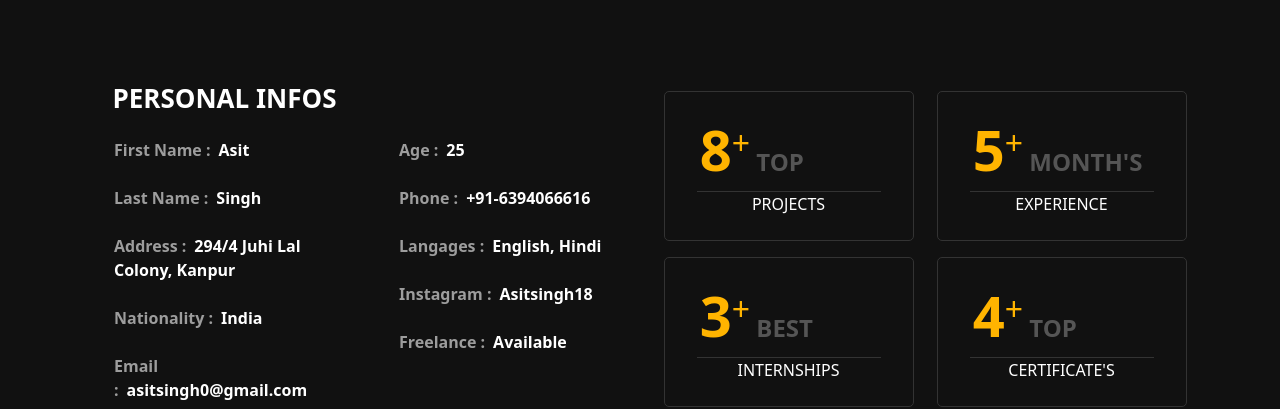
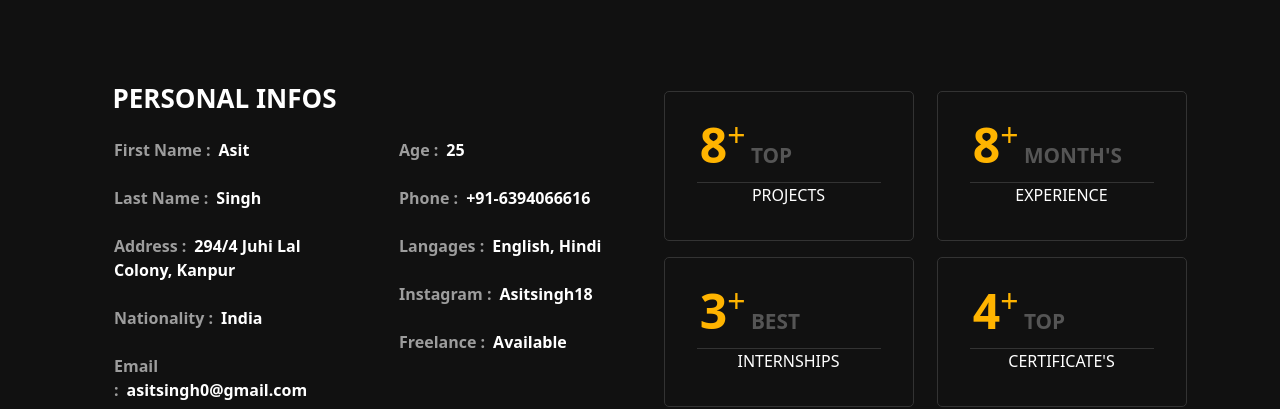
Before and after one commit to asitsi/potfolio, a React (Create React App) app: page / in a window 1280 px wide. Shown: the part 957-1366 px from the top of the page. Built offline with nearby package versions, Linux system fonts and the light colour scheme; no server answers; the HTML template or start-up script is replaced by a standard one; a web font is replaced by a local one.

Commit message:
image tesla convert into svg

```diff
--- a/src/components/Aboutus/About.css
+++ b/src/components/Aboutus/About.css
@@ -101,7 +101,7 @@ section h3 span {
   padding: 1.5rem 2rem;
 }
 .child h1 {
-  font-size: 1.5rem;
+  font-size: 1.3rem;
   color: #555555;
   padding: 0 0.2rem;
   text-transform: uppercase;
@@ -110,7 +110,7 @@ section h3 span {
 .child h1 span {
   color: #ffb400;
   font-weight: 800 !important;
-  font-size: 3.5rem;
+  font-size: 3rem;
 }
 .child h1 span sup {
   font-size: 2rem;
--- a/src/components/Aboutus/About.js
+++ b/src/components/Aboutus/About.js
@@ -12,7 +12,7 @@ const About = () => {
   const [loading, setLoading] = useState(false);
   const getYear = new Date().getFullYear();
   const age = getYear - 1997;
-  const dateFrom = new Date(2022,1,1);
+  const dateFrom = new Date(2021,10,1);
   const dateTo = new Date();
   const experience = (dateTo.getMonth() - dateFrom.getMonth() + (12 * (dateTo.getFullYear() - dateFrom.getFullYear())))
 
--- a/src/components/Contact/Contact.js
+++ b/src/components/Contact/Contact.js
@@ -34,7 +34,6 @@ const Contact = () => {
 
 
   const sendEmail = async (action) => {
-    console.log(serviceId + "templateId" + templateId + "publicKey" + publicKey);
     setLoading(true);
 
     //  data save to Google sheet
--- a/src/components/Home/Home.js
+++ b/src/components/Home/Home.js
@@ -3,6 +3,7 @@ import "./Home.css";
 import Typeical from "react-typical";
 
 function Home() {
+
   return (
     <div>
       <section className="Home_page">
--- a/src/components/Projects/Data.js
+++ b/src/components/Projects/Data.js
@@ -1,7 +1,7 @@
 const Data = [
   {
     id: 1,
-    image: "img/Tesla.png",
+    image: "img/Tesla.svg",
     category: "Reactjs",
     link: "https://asitsi.github.io/teslaClone/",
   },
```
Also changed, not shown: public/img/Tesla.svg (added).
